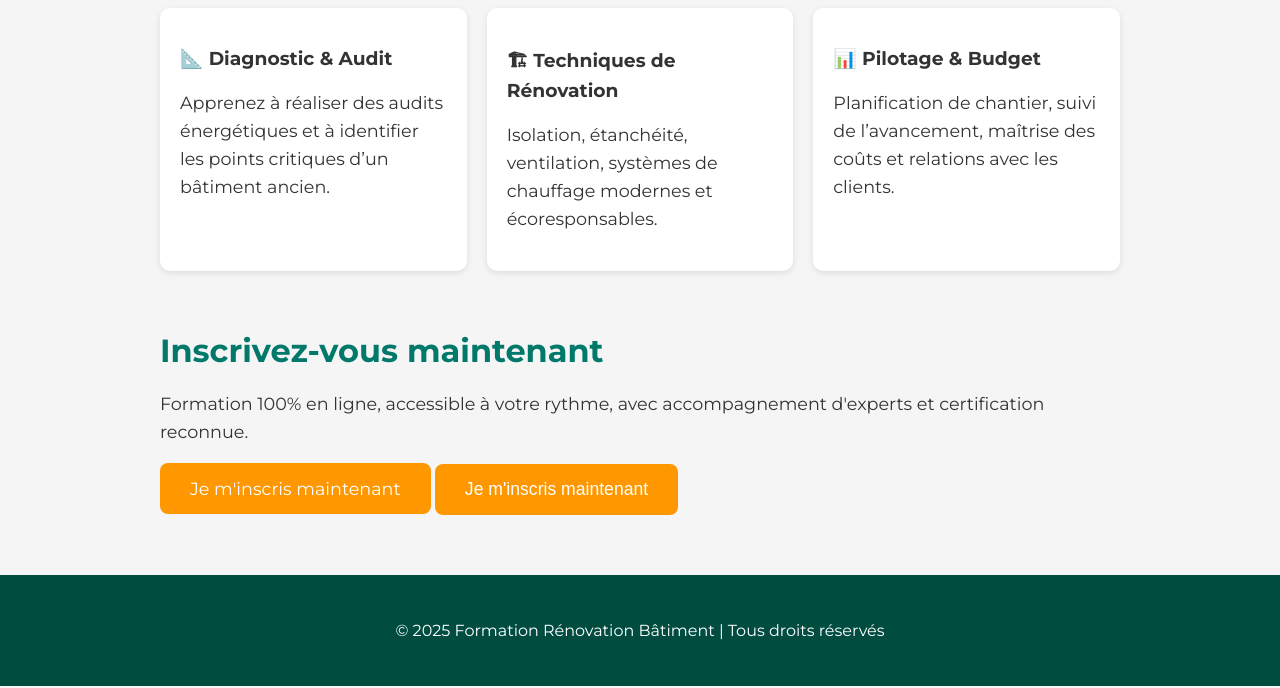
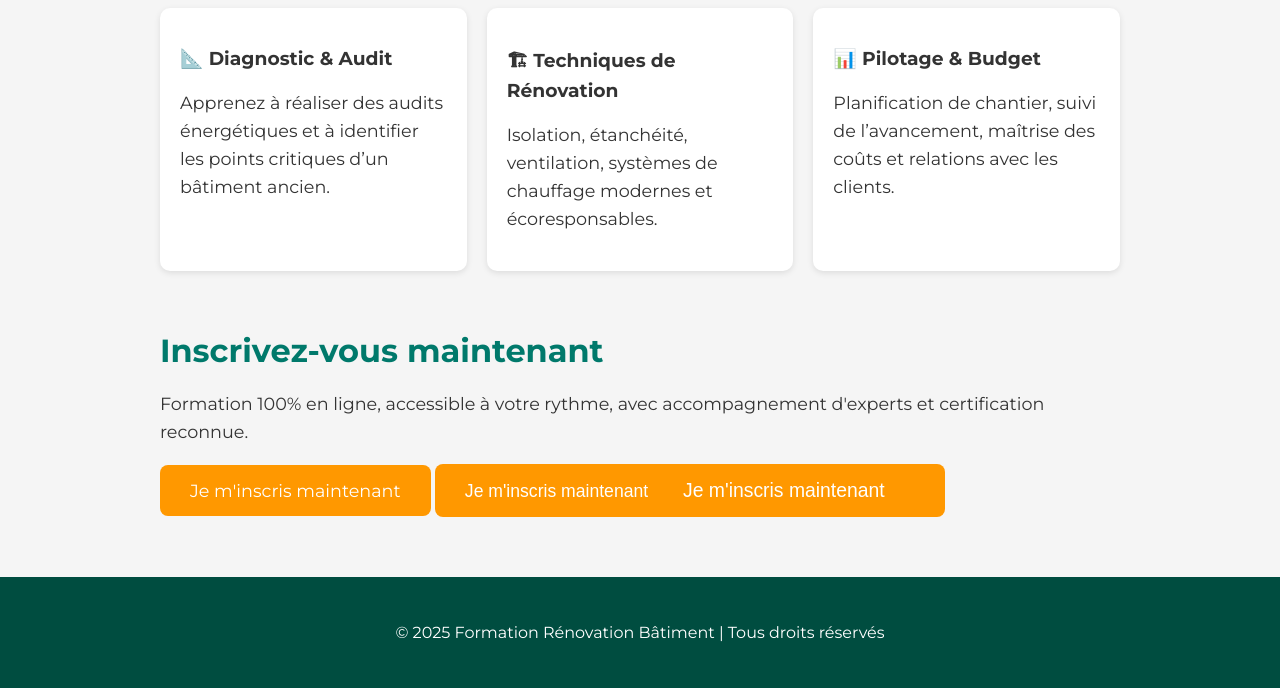
Before and after one commit to hfar24/EERB, a plain HTML site: page index.html in a window 1280 px wide. Shown: the part 638-1326 px from the top of the page. Drawn offline with Linux system fonts and the light colour scheme.

Commit message:
Update index.html

```diff
--- a/index.html
+++ b/index.html
@@ -103,6 +103,8 @@
     <a href="#" class="cta-button">Je m'inscris maintenant</a>
 <button onclick="window.location.href='https://google.com';" class="cta-button">
   Je m'inscris maintenant
+<a href="https://buy.stripe.com/test_abc123XYZ" class="cta-button">Je m'inscris maintenant</a>
+
 </button>
 
   </section>
```
